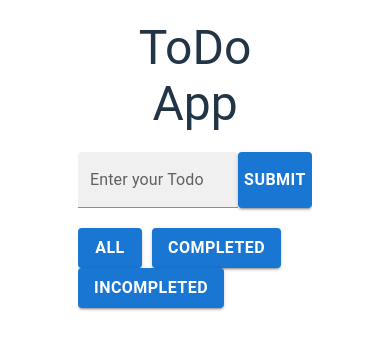
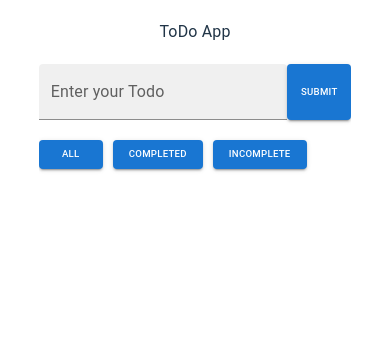
Before and after one commit to darkhacker1906/Todo_app, a React (Vite) app: page / in a window 390 px wide. Shown: the top 350 px of the page. Built offline with nearby package versions, Linux system fonts and the light colour scheme.

Commit message:
Added checkbox and added responsiveness

```diff
--- a/src/Components/TablePage.jsx
+++ b/src/Components/TablePage.jsx
@@ -1,10 +1,10 @@
-import React,{useState} from "react";
-import { TableContainer,Table,TableBody,TableRow,TableCell,Paper,Box} from "@mui/material";
+import React, { useState } from "react";
+import {TableContainer,Table,TableBody,TableRow,TableCell,Paper,Box} from "@mui/material";
 import DeleteOutlinedIcon from "@mui/icons-material/DeleteOutlined";
 import EditCalendarOutlined from "@mui/icons-material/EditCalendarOutlined";
-import {FormControlLabel,Checkbox} from "@mui/material";
+import { FormControlLabel, Checkbox } from "@mui/material";
 
-function TablePage({ arr, deleteTodo, editTodo ,checkChange}) {
+function TablePage({ arr, deleteTodo, editTodo, checkChange }) {
   return (
     <Box sx={{ mt: "2%", wordBreak: "break-word" }}>
       <TableContainer component={Paper}>
@@ -12,7 +12,7 @@ function TablePage({ arr, deleteTodo, editTodo ,checkChange}) {
           <TableBody>
             {arr.map((item) => (
               <TableRow key={item.id}>
-                <TableCell >
+                <TableCell>
                   <Box
                     sx={{
                       display: "flex",
@@ -21,17 +21,36 @@ function TablePage({ arr, deleteTodo, editTodo ,checkChange}) {
                     }}
                   >
                     <Box>
-                   <FormControlLabel
-                   control={<Checkbox />}
-                    // label={item.check ?  "Completed": "Incomplete"}
-                    onClick={()=>checkChange(item.id)}/>
+                      <FormControlLabel
+                        control={<Checkbox checked={item.check} />}
 
-                    {item.name}
+                        // label={item.check ?  "Completed": "Incomplete"}
+                        onClick={() => checkChange(item.id)}
+                      />
+
+                      {item.name}
                     </Box>
                     <Box sx={{ display: "flex", alignItems: "center" }}>
                       <DeleteOutlinedIcon onClick={() => deleteTodo(item.id)} />
-                      <EditCalendarOutlined onClick={() => editTodo(item.id)} sx={{mr:"10px"}} />
-                      {item.check ? <Box sx={{background:"#a5dc86",color:"black",fontWeight:"border",borderRadius:"10px",p:"2px 3px 2px 3px"}}>Completed</Box> : ""}
+                      <EditCalendarOutlined
+                        onClick={() => editTodo(item.id)}
+                        sx={{ mr: "10px" }}
+                      />
+                      {item.check ? (
+                        <Box
+                          sx={{
+                            background: "#a5dc86",
+                            color: "black",
+                            fontWeight: "border",
+                            borderRadius: "10px",
+                            p: "2px 3px 2px 3px",
+                          }}
+                        >
+                          Completed
+                        </Box>
+                      ) : (
+                        ""
+                      )}
                     </Box>
                   </Box>
                 </TableCell>
--- a/src/pages/HomePage.jsx
+++ b/src/pages/HomePage.jsx
@@ -9,7 +9,7 @@ function Home() {
   const [arr, setArr] = useState([]);
   const [toggle, setToggle] = useState(true);
   const [IsEditItem, setIsEditItem] = useState(null);
-  const [filterType,setFilterType]=useState("all");
+  const [filterType, setFilterType] = useState("all");
 
   const set_table = () => {
     if (!data) {
@@ -17,7 +17,7 @@ function Home() {
       setArr((prevArr) =>
         prevArr.map((elem) => {
           if (elem.id === IsEditItem) {
-            return { ...elem, name: data };
+            return { ...elem, name: data,check:false };
           }
           return elem;
         })
@@ -27,7 +27,7 @@ function Home() {
       setData("");
     } else {
       if (data != "") {
-        const allInputData = { id: uuidv4(), name: data};
+        const allInputData = { id: uuidv4(), name: data };
         setArr([...arr, allInputData]);
         setData("");
       }
@@ -43,7 +43,7 @@ function Home() {
 
   const editItem = (id) => {
     let newEditItem = arr.find((item) => {
-      return (item.id === id );
+      return item.id === id;
     });
     setToggle(false);
     setData(newEditItem.name);
@@ -61,36 +61,38 @@ function Home() {
     setIsEditItem(null);
   };
   const check_change = (id) => {
-    const checkData=arr.map((e)=>{
-      if(e.id==id){
-        return {...e,check:!e.check};
-      }
-      return e;
-    })
-    setArr(checkData);
+    setArr((prevTodos)=>
+      prevTodos.map((e)=>e.id==id?{...e, check:!e.check}:e));
+    // const checkData = arr.map((e) => {
+    //   if (e.id == id) {
+    //     return { ...e, check: !e.check };
+    //   }
+    //   else{
+    //     return e;
+    //   }
+    // });
+    // setArr(checkData);
   };
 
-  const filterItems=()=>{
-    switch(filterType){
+  const filterItems = () => {
+    switch (filterType) {
       case "all":
         return arr;
-      case"completed":
-        return arr.filter((item)=>item.check);
+      case "completed":
+        return arr.filter((item) => item.check);
       case "incomplete":
-      return arr.filter((item)=>!item.check);
+        return arr.filter((item) => !item.check);
       default:
         return arr;
     }
-
   };
   return (
     <Box
       sx={{ display: "flex", alignItems: "center", justifyContent: "center" }}
     >
-      <Box sx={{ width: "60%", overflowX: "hidden" }}>
-        <Typography variant="h3" sx={{ m: "20px", textAlign: "center" }}>
-          ToDo App
-        </Typography>
+      <Box sx={{ width:{lg:"60%",sm:"80%",md:"100%"},  overflowX: "hidden" }}>
+        <Typography sx={{m:"20px",textAlign:"center",fontSize:{lg:"3rem",sm:"2.5",md:"2.4rem"}}}>ToDo App</Typography>
+        {/* ,fontSize:{lg:"1em",md:".8em",sm:".7em"} */}
         <Box sx={{ display: "flex", mb: "20px" }}>
           <TextField
             variant="filled"
@@ -104,7 +106,7 @@ function Home() {
           {toggle ? (
             <Button
               variant="contained"
-              sx={{ fontWeight: "bold", fontSize: "1em" }}
+              sx={{ fontWeight: "500",fontSize:{xs:".6em",sm:".7em",md:".8em",lg:"1em"}  }}
               onClick={set_table}
             >
               Submit
@@ -113,14 +115,14 @@ function Home() {
             <>
               <Button
                 variant="contained"
-                sx={{ fontWeight: "bold", fontSize: ".8em", mr: "2px" }}
+                sx={{ fontWeight: "bold",fontSize:{xs:".6em",sm:".7em",md:".8em",lg:"1em"} }}
                 onClick={set_table}
               >
                 Update
               </Button>
               <Button
                 variant="contained"
-                sx={{ fontWeight: "bold", fontSize: ".8em" }}
+                sx={{ fontWeight: "bold", fontSize:{xs:".6em",sm:".7em",md:".8em",lg:"1em"} }}
                 onClick={handleCancel}
               >
                 Cancel
@@ -128,27 +130,36 @@ function Home() {
             </>
           )}
         </Box>
-        <Box sx={{display:"inline-block"}}>
-        <Button variant="contained"
-          sx={{ fontWeight: "bold", fontSize: "1em", mr: "10px" }}
-          onClick={()=>{setFilterType("all")}}>
+        <Box sx={{ display: "inline-block" }}>
+          <Button
+            variant="contained"
+            sx={{ fontSize:{xs:".6em",sm:".7em",md:".8em",lg:"1em"}, mr: "10px" }}
+            onClick={() => {
+              setFilterType("all");
+            }}
+          >
             All
           </Button>
 
-        <Button variant="contained"
-          sx={{ fontWeight: "bold", fontSize: "1em", mr: "10px" }}
-          onClick={()=>{setFilterType("completed")}}
+          <Button
+            variant="contained"
+            sx={{  fontSize:{xs:".6em",sm:".7em",md:".8em",lg:"1em"}, mr: "10px" }}
+            onClick={() => {
+              setFilterType("completed");
+            }}
           >
             Completed
           </Button>
-        <Button variant="contained"
-          sx={{ fontWeight: "bold", fontSize: "1em", mr: "10px" }}
-          onClick={()=>{setFilterType("incomplete")}}
+          <Button
+            variant="contained"
+            sx={{fontSize:{xs:".6em",sm:".7em",md:".8em",lg:"1em"}, mr: "10px" }}
+            onClick={() => {
+              setFilterType("incomplete");
+            }}
           >
-          Incompleted
+            Incomplete
           </Button>
         </Box>
-
 
         <TablePage
           arr={filterItems()}
```
Lines whose indentation alone changed are shown as unchanged.
